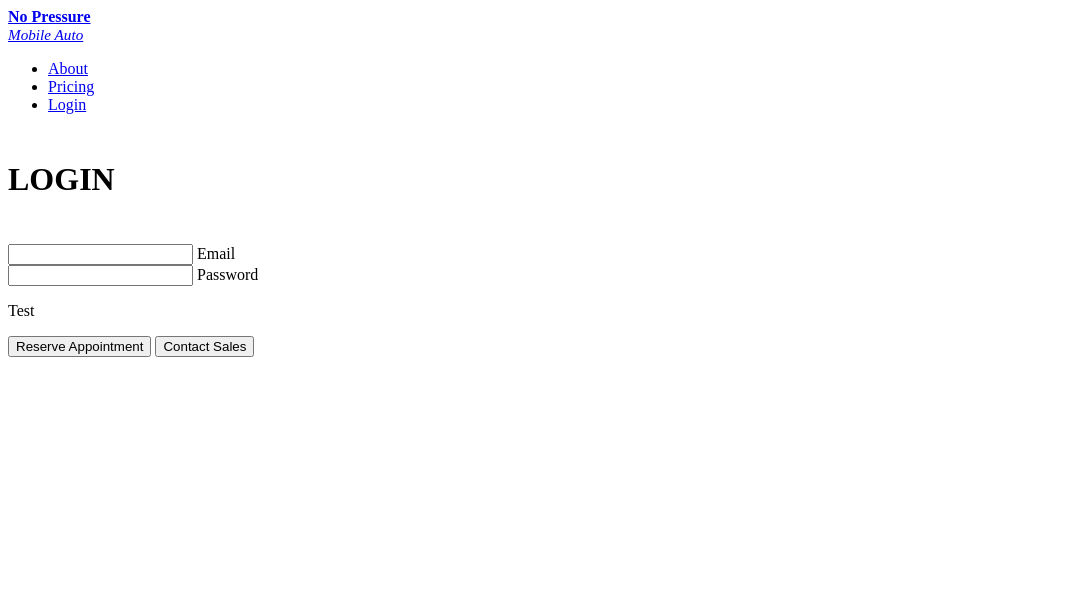
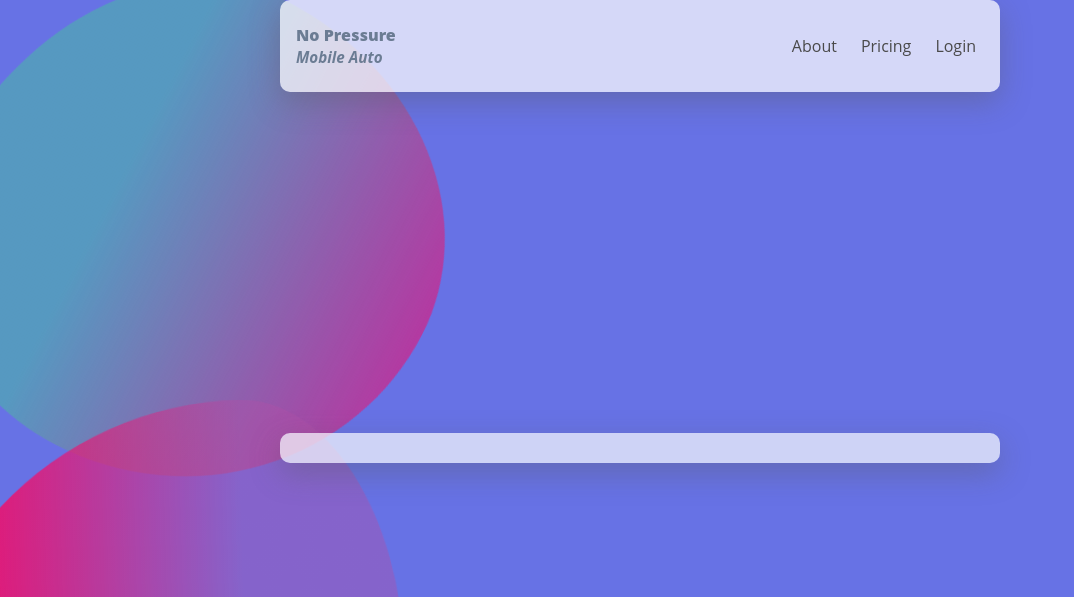
Before and after one commit to Randybutternugs/DGENTV, a Flask app: page / in a window 1280 px wide. Shown: the top 597 px of the page, without its empty margins (0-1074 px from the left). Before the commit the page ends 357 px from the top, so only its background shows below. Run offline with Flask 3, Linux system fonts and the light colour scheme.

Commit message:
basic setup stuff

```diff
--- a/DGENTV/static/css/main.css
+++ b/DGENTV/static/css/main.css
@@ -1,6 +1,6 @@
 
 
-@media screen and (max-width: 600px) {
+
 * {
     padding: 0;
     margin: 0;
@@ -166,5 +166,3 @@
     box-shadow: 0 7px 14px rgba(50, 50, 93, 0.1), 0 3px 6px rgba(0, 0, 0, 0.08);
     border: none;
 }
-
-}
--- a/DGENTV/templates/homepage.html
+++ b/DGENTV/templates/homepage.html
@@ -27,20 +27,7 @@
 <div class="wrapper">
     <div class="container">
         <div class="framewrapper">
-            <h1 style="font-weight: bolder; padding: 2% 0px;">LOGIN</h1>
-            <div class="input-box">
-              <input type="email" required>
-              <label>Email</label>
-            </div>
-            <div class="input-box">
-              <input type="password" required>
-              <label>Password</label>
-            </div>
-            <p style="font-weight: 500;">Test</p>
-            <div class="buttonwrapper">
-                <button type="button">Reserve Appointment </button>
-                <button type="button">Contact Sales </button>
-            </div>
+
         </div>
     </div>
 </div>
--- a/DGENTV/views.py
+++ b/DGENTV/views.py
@@ -1,7 +1,13 @@
-from flask import Blueprint, render_template
+from flask import Blueprint, render_template, request, jsonify
+import requests
 
 views = Blueprint('views', __name__)
 
 @views.route('/')
 def home():
     return render_template("homepage.html")
+
+@views.route('/stats', methods=['GET'])
+def get_affiliate_stats():
+    # ... your route logic here ...
+    return "Some response"
```
Lines whose indentation alone changed are shown as unchanged.
